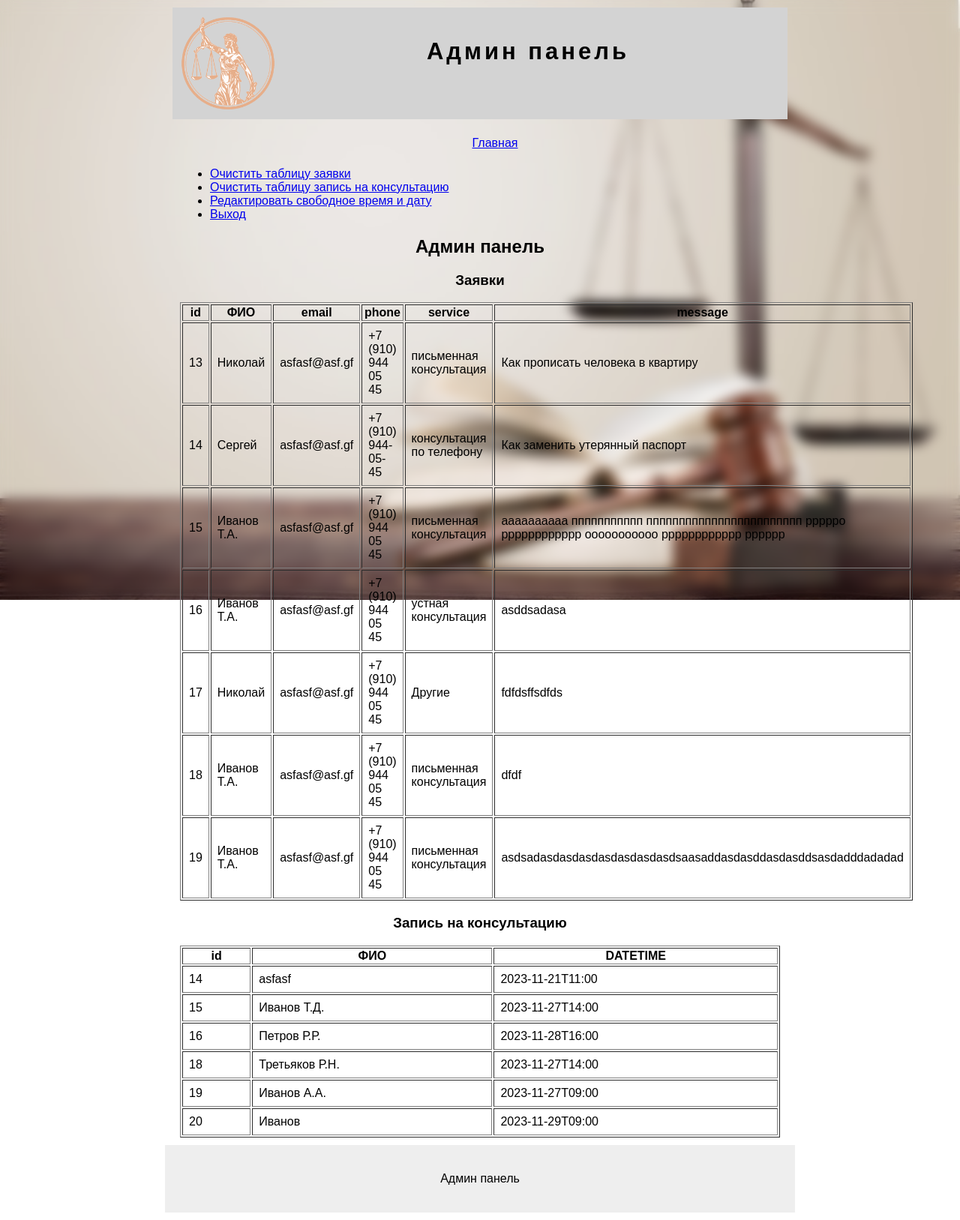
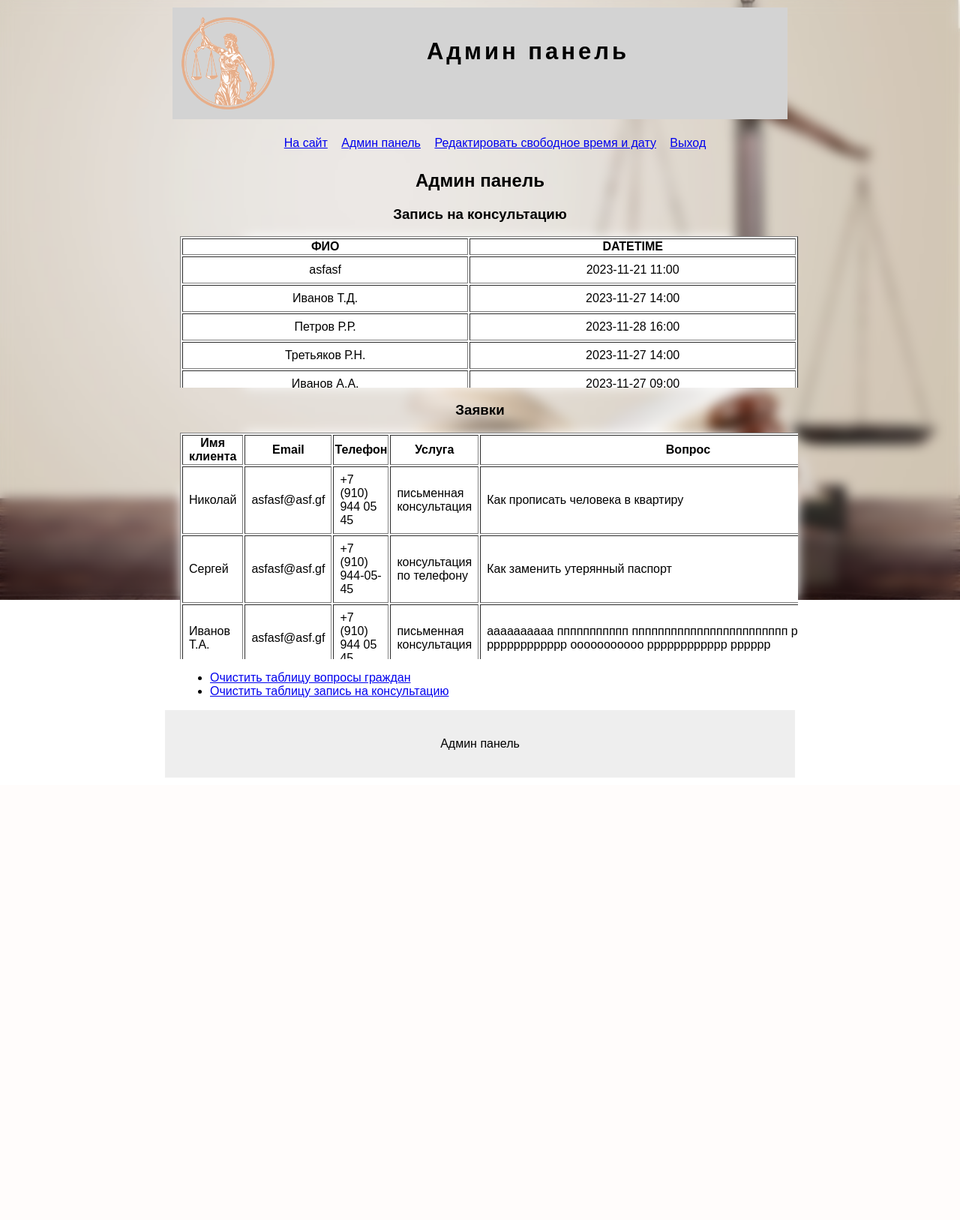
Before and after one commit to gromchenko/flask, a Flask app: page /admin in a window 1280 px wide. Shown: the whole page at 75% size. After the commit the page ends 1037 px from the top, so only its background shows below. Run offline with Flask 3, Linux system fonts and the light colour scheme; a user stored in the database is signed in; data comes from the database, SQL or seed files in the repository; both versions use the stored data as it was after the commit.

Commit message:
23/11/23

```diff
--- a/app.py
+++ b/app.py
@@ -114,8 +114,12 @@ def zap():
  datetime = request.form['datetime']
  conn = get_db_connection()
  cursor = conn.cursor()
- datetimel = cursor.execute('select * from freedatetime').fetchall()
- if datetime in datetimel:
+ datetimel = cursor.execute('select * from freedatetime where status = 0').fetchall()
+ dd = []
+ for i in datetimel:
+  dd.append(i[1])
+
+ if datetime in dd:
   cursor.execute('update freedatetime set status = 1 where datetime = ?', (datetime, ))
   conn.commit()
   cursor.execute('insert into zap (fio, datetime) values (?,?)',
@@ -213,3 +217,21 @@ def freedatetime():
  freedatetimeall = cursor.execute('select * from freedatetime').fetchall()
  conn.commit()
  return render_template('admin/freetimedate.html', data={'freedatetimeall': freedatetimeall})
+
+
+@app.route('/deletedatetime', methods=('POST', 'GET'))
+def deletedatetime():
+ conn = get_db_connection()
+ cursor = conn.cursor()
+ if 'login' in session:
+  if request.method == 'POST':
+   id = request.form['id']
+   datetime = cursor.execute('select * from freedatetime where id=?', (id,)).fetchone()[1]
+   conn.commit()
+
+   cursor.execute('delete from freedatetime where id=?', (id,))
+   conn.commit()
+
+   cursor.execute('delete from zap where datetime=?', (datetime,))
+   conn.commit()
+ return redirect('freedatetime')
--- a/static/app.css
+++ b/static/app.css
@@ -266,7 +266,7 @@ h1{
 .cont_form{
     position: absolute;
     left: 50px;
-    top: 230px
+    top: 350px
 }
 .form_zayavk{
     width: 300px;
--- a/templates/admin/login.html
+++ b/templates/admin/login.html
@@ -4,66 +4,17 @@
 {% endblock %}
 {% block content %}
 {% if 'login' in session %}
-<div>
-    <ul>
-        <li>
-            <a href="/clearzayavki">Очистить таблицу заявки</a>
-        </li>
-        <li>
-            <a href="/clearzap">Очистить таблицу запись на консультацию</a>
-        </li>
-         <li>
-            <a href="/freedatetime">Редактировать свободное время и дату</a>
-        </li>
-        <li>
-            <a href="/logoutadmin">Выход</a>
-        </li>
 
-    </ul>
-
-</div>
 
 <h2 align="center">Админ панель</h2>
-<h3 align="center">Заявки</h3>
-    <table border="1" align="center" width="100%">
+<h3 align="center">Запись на консультацию</h3>
+<div style="overflow-y: scroll;
+    height: 202px;
+    display: block;
+    width: 103%;">
+    <table border="1" align="center" width="100%" style="background: #fff; ">
         <tr>
-            <th>
-                id
-            </th>
-            <th>
-                ФИО
-            </th>
-             <th>
-                email
-            </th>
-             <th>
-                phone
-            </th>
-             <th>
-                service
-            </th>
-            <th>
-                message
-            </th>
-        </tr>
-        {% for z in data.zayavki %}
-            <tr>
-                <td style="padding: 8px">{{z[0]}}</td>
-                <td style="padding: 8px">{{z[1]}}</td>
-                 <td style="padding: 8px">{{z[2]}}</td>
-                 <td style="padding: 8px">{{z[3]}}</td>
-                 <td style="padding: 8px">{{z[4]}}</td>
-                 <td style="padding: 8px">{{z[5]}}</td>
 
-            </tr>
-        {% endfor %}
-    </table>
-<h3 align="center">Запись на консультацию</h3>
-    <table border="1" align="center" width="100%">
-        <tr>
-            <th>
-                id
-            </th>
             <th>
                 ФИО
             </th>
@@ -74,13 +25,60 @@
         </tr>
         {% for z in data.zap %}
             <tr>
-                <td style="padding: 8px">{{z[0]}}</td>
+                <td align="center" style="padding: 8px">{{z[1]}}</td>
+                 <td align="center" style="padding: 8px">{{z[2].replace('T', ' ')[:10]}} {{z[2].replace('T', ' ')[10:]}}</td>
+            </tr>
+        {% endfor %}
+    </table></div>
+<h3 align="center">Заявки</h3>
+<div style="overflow-y: scroll;
+    height: 302px;
+    display: block;
+    width: 103%;">
+    <table border="1" align="center" width="100%" style="background: #fff;background: #fff;
+    ">
+        <tr>
+
+            <th>
+                Имя клиента
+            </th>
+             <th>
+                Еmail
+            </th>
+             <th width="160px">
+                Телефон
+            </th>
+             <th>
+                Услуга
+            </th>
+            <th>
+                Вопрос
+            </th>
+        </tr>
+        {% for z in data.zayavki %}
+            <tr>
                 <td style="padding: 8px">{{z[1]}}</td>
                  <td style="padding: 8px">{{z[2]}}</td>
+                 <td style="padding: 8px">{{z[3]}}</td>
+                 <td style="padding: 8px">{{z[4]}}</td>
+                 <td style="padding: 8px">{{z[5]}}</td>
+
             </tr>
         {% endfor %}
     </table>
+    </div>
 
+<div>
+<uL>
+     <li>
+            <a href="/clearzayavki">Очистить таблицу вопросы граждан</a>
+        </li>
+        <li>
+            <a href="/clearzap">Очистить таблицу запись на консультацию</a>
+        </li>
+</uL>
+
+</div>
 {% else %}
 <form method="post" action="/admin">
 
--- a/templates/admin/main.html
+++ b/templates/admin/main.html
@@ -18,8 +18,20 @@
 <nav class="menu-main">
     <ul>
         <li>
-            <a href="/">Главная</a>
+            <a href="/">На сайт</a>
         </li>
+    {% if 'login' in session %}
+          <li>
+            <a href="/admin">Админ панель</a>
+        </li>
+         <li>
+            <a href="/freedatetime">Редактировать свободное время и дату</a>
+        </li>
+
+        <li>
+            <a href="/logoutadmin">Выход</a>
+        </li>
+    {% endif %}
     </ul>
 </nav>
 <main class="content">
--- a/templates/index.html
+++ b/templates/index.html
@@ -54,7 +54,7 @@
     {% endif %}
 </div>
 <div class="header_text">
-    <p>Защита законных прав граждан <br> и их интересов
+    <p>Время приёма граждан <br><br> понедельник - пятница<br><br> Часы приёма<br><br> 09:00, 11:00, 14:00, 16:00<br>
     </p>
 </div>
 <div class="cont_form">
```
Also changed, not shown: templates/admin/freetimedate.html (+17 -26 lines), visitka.db.
